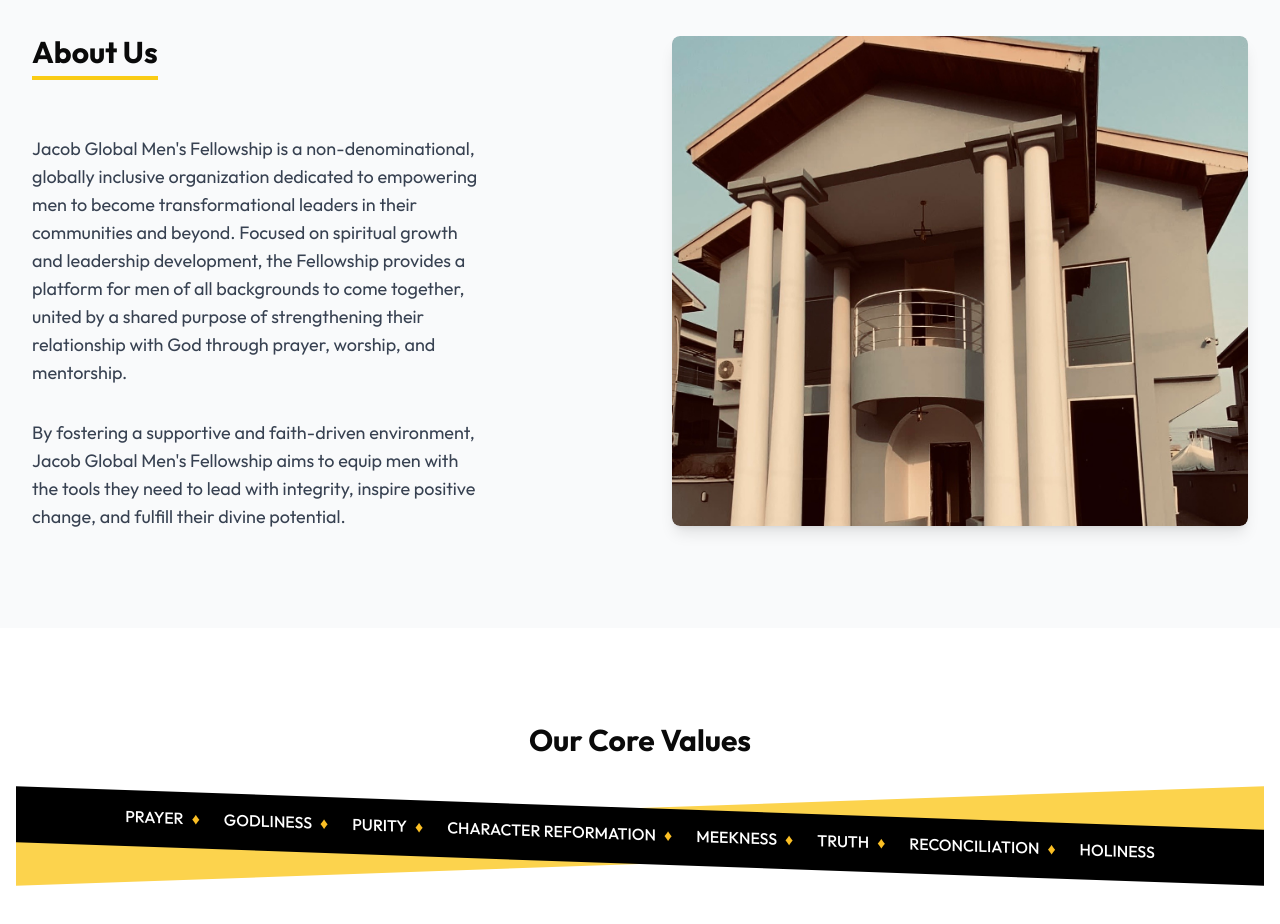
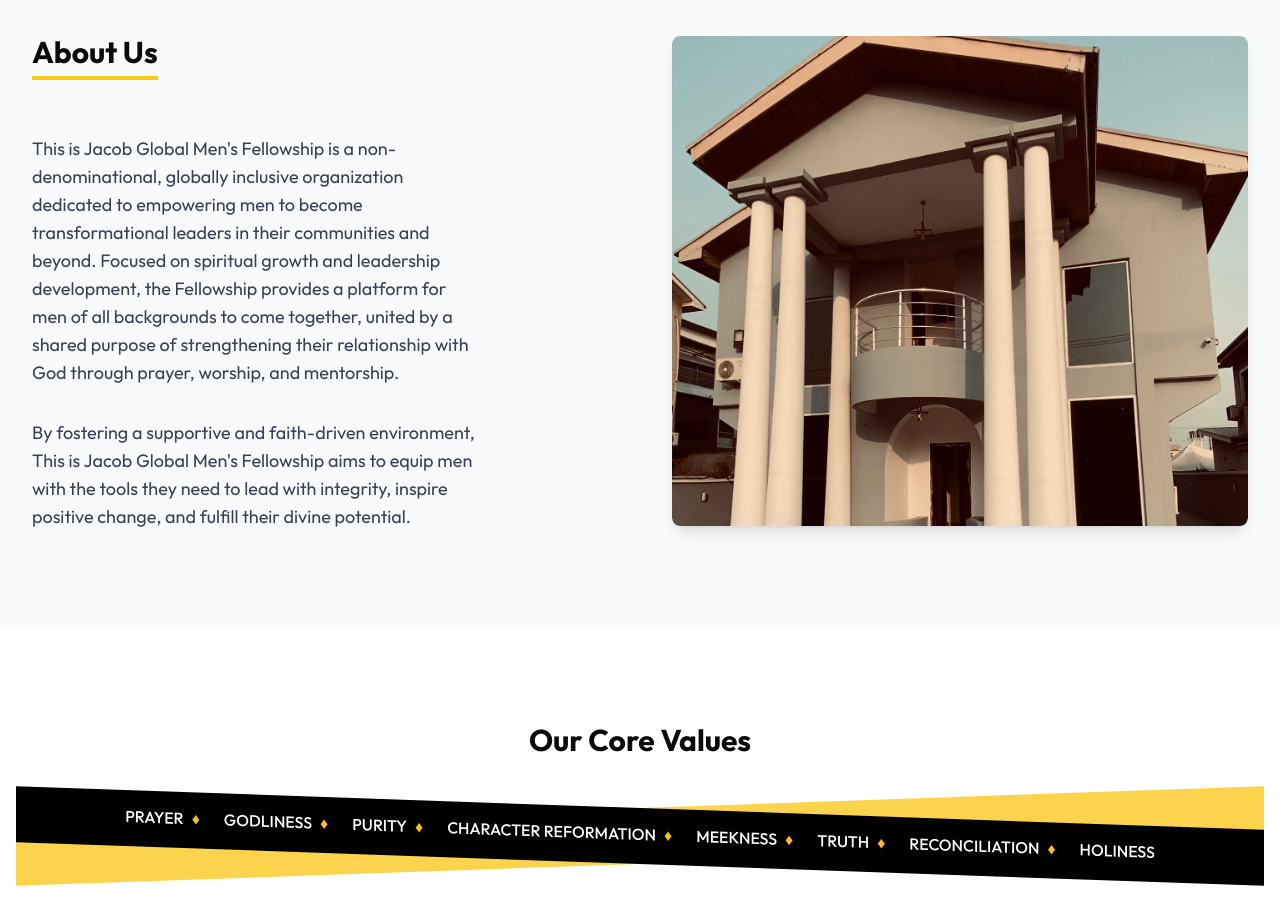
Before and after one commit to hunchoweb/thisisjacob, a Next.js app: page / in a window 1280 px wide. Shown: the part 1480-2404 px from the top of the page. Built offline with nearby package versions, Linux system fonts and the light colour scheme; no server answers.

Commit message:
updated names

```diff
--- a/src/app/about/page.tsx
+++ b/src/app/about/page.tsx
@@ -49,7 +49,7 @@
           <div className="grid md:grid-cols-2 gap-12 items-center mb-12">
             {/* Left: Heading + 3 paragraphs */}
             <div>
-              <h3 className="text-3xl sm:text-4xl font-bold mb-3">Isi Igenegba</h3>
+              <h3 className="text-3xl sm:text-4xl font-bold mb-3">Apostle Isibhakhomen Igenegba</h3>
               <div className="h-[2px] w-36 bg-black mb-5" />
               <p className="text-gray-700 mb-4">
                 Isi Igenegba is a visionary leader and transformational voice committed to rebuilding lives, nurturing purpose, and raising generations of God-centered, impactful leaders. As the Founder and Spiritual Head of This is Jacob Global Men&apos;s Fellowship, she brings deep expertise in spiritual mentorship, leadership development, and global outreach to empower men to live with integrity, influence, and purpose.
--- a/src/app/components/about.tsx
+++ b/src/app/components/about.tsx
@@ -13,10 +13,10 @@
               </h2>
               <div className="space-y-6">
                 <p className="text-base sm:text-lg text-gray-700 mb-6 sm:mb-8 max-w-md leading-relaxed">
-                  Jacob Global Men&apos;s Fellowship is a non-denominational, globally inclusive organization dedicated to empowering men to become transformational leaders in their communities and beyond. Focused on spiritual growth and leadership development, the Fellowship provides a platform for men of all backgrounds to come together, united by a shared purpose of strengthening their relationship with God through prayer, worship, and mentorship.
+                  This is Jacob Global Men&apos;s Fellowship is a non-denominational, globally inclusive organization dedicated to empowering men to become transformational leaders in their communities and beyond. Focused on spiritual growth and leadership development, the Fellowship provides a platform for men of all backgrounds to come together, united by a shared purpose of strengthening their relationship with God through prayer, worship, and mentorship.
                 </p>
                 <p className="text-base sm:text-lg text-gray-700 mb-6 sm:mb-8 max-w-md leading-relaxed">
-                  By fostering a supportive and faith-driven environment, Jacob Global Men&apos;s Fellowship aims to equip men with the tools they need to lead with integrity, inspire positive change, and fulfill their divine potential.
+                  By fostering a supportive and faith-driven environment, This is Jacob Global Men&apos;s Fellowship aims to equip men with the tools they need to lead with integrity, inspire positive change, and fulfill their divine potential.
                 </p>
               </div>
             </div>
```
Also changed, not shown: public/assets/Isi-Igenegba.PNG.
